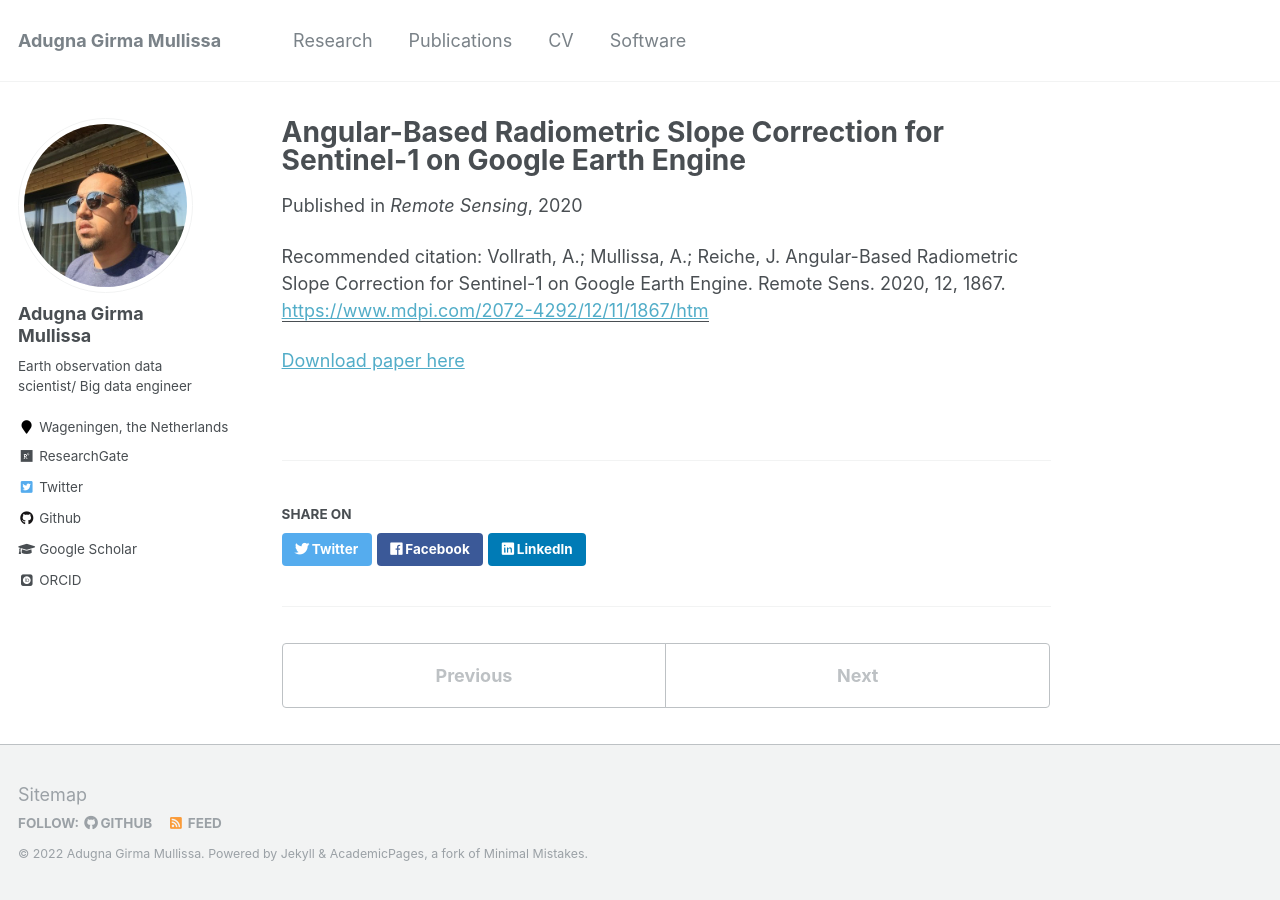
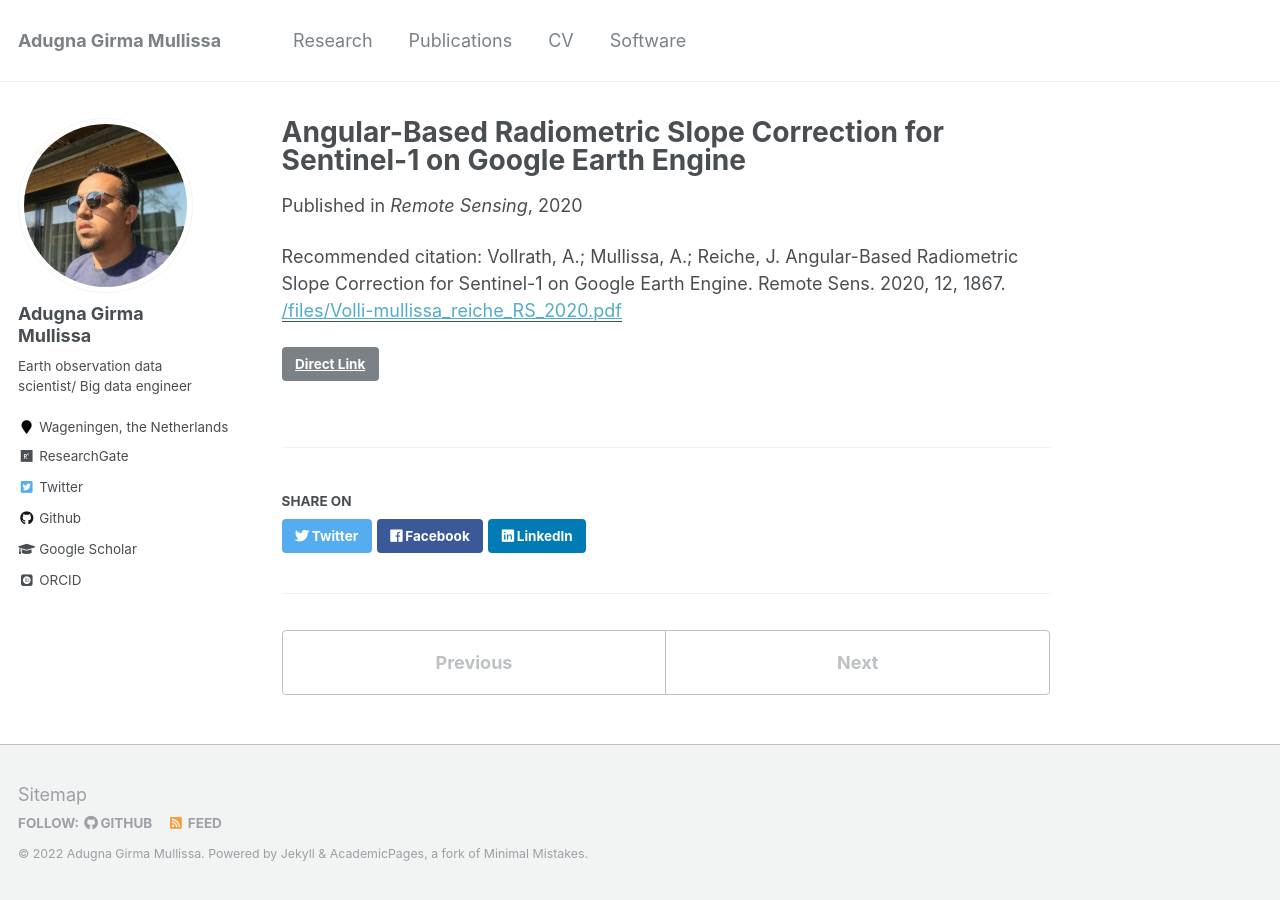
Before and after one commit to adugnag/adugnag.github.io, a Jekyll site: the page built from _publications/paper3.md, in a window 1280 px wide. Built offline with Jekyll 4.4.1, drawn with Linux system fonts in a browser that asks for light colours; some web fonts are replaced.

Commit message:
Update paper3.md

```diff
--- a/_publications/paper3.md
+++ b/_publications/paper3.md
@@ -5,8 +5,7 @@ permalink: /publication/paper3
 excerpt: ''
 date: 2020-06-09
 venue: 'Remote Sensing'
-paperurl: 'https://www.mdpi.com/2072-4292/12/11/1867/htm'
+paperurl: '/files/Volli-mullissa_reiche_RS_2020.pdf'
+link: 'http://dx.doi.org/10.3390/rs12111867'
 citation: 'Vollrath, A.; Mullissa, A.; Reiche, J. Angular-Based Radiometric Slope Correction for Sentinel-1 on Google Earth Engine. Remote Sens. 2020, 12, 1867.'
 ---
-
-[Download paper here](https://github.com/adugnag/adugnag.github.io/blob/master/files/Volli-mullissa_reiche_RS_2020.pdf)
```
